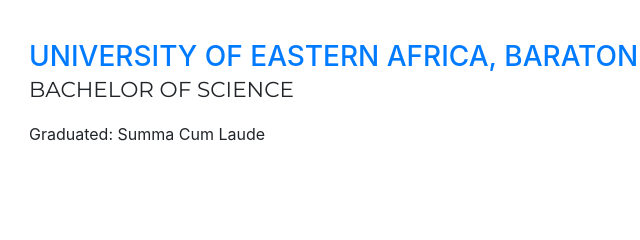
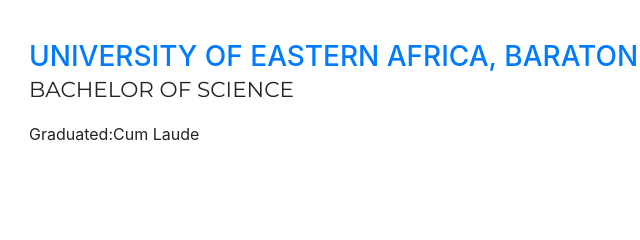
Before and after one commit to nduas77/KenyanGeek.github.io, a website with bundled scripts: page index.html in a window 1280 px wide. Shown: the part 2400-2640 px from the top of the page, 291-931 px from the left. Built offline with nearby package versions, Linux system fonts and the light colour scheme; a script that the page names is missing; a web font is replaced by a local one.

Commit message:
Changes
From summa to cum laude

```diff
--- a/index.html
+++ b/index.html
@@ -210,7 +210,7 @@
           <div class="resume-content mr-auto">
             <h3 class="mb-0"> <a href="http://ueab.ac.ke"> University of Eastern Africa, Baraton</a>  </h3>
             <div class="subheading mb-3">Bachelor of Science</div>
-            <p>Graduated: Summa Cum Laude</p>
+            <p>Graduated:Cum Laude</p>
           </div>
           <div class="resume-date text-md-right">
             <span class="text-primary">August 2007 - June 2011</span>
```
